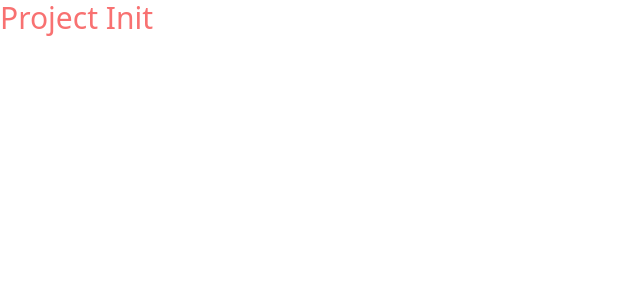
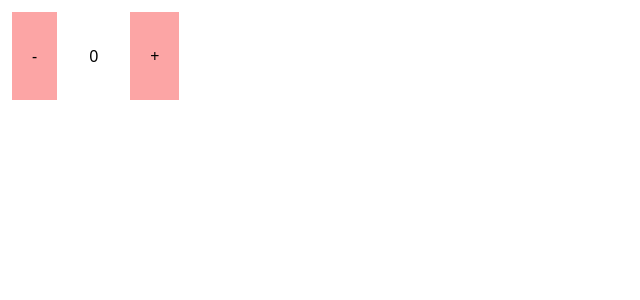
Before and after one commit to Qwerty8199/react-assignments, a React (Vite) app: page / in a window 1280 px wide. Shown: the top 300 px of the page, without its empty margins (0-640 px from the left). Built offline with nearby package versions, Linux system fonts and the light colour scheme.

Commit message:
Assignment 1 - Counter using useState

```diff
--- a/src/App.jsx
+++ b/src/App.jsx
@@ -1,11 +1,10 @@
+import { Counter } from "./assign1/Counter"
 
 function App() {
 
   return (
     <>
-      <h2 className= 'text-3xl text-red-400'>
-        Project Init
-      </h2>
+      <Counter />
     </>
   )
 }
--- /dev/null
+++ b/src/assign1/Counter.jsx
@@ -0,0 +1,17 @@
+import { useState } from "react"
+
+
+export const Counter = () =>{
+
+    let [count, setCount] = useState(0)
+
+    return(
+        <div className="flex m-2 p-1">
+            <button className="p-5  bg-red-300" onClick={() => setCount(count-1)}> - </button>
+            <div className="p-4 m-4 ">
+                {count}
+            </div>
+            <button className="p-5  bg-red-300" onClick={() => setCount(count+1)}> + </button>
+        </div>
+    )
+}
```
Also changed, not shown: src/assign1/README.md (added).
